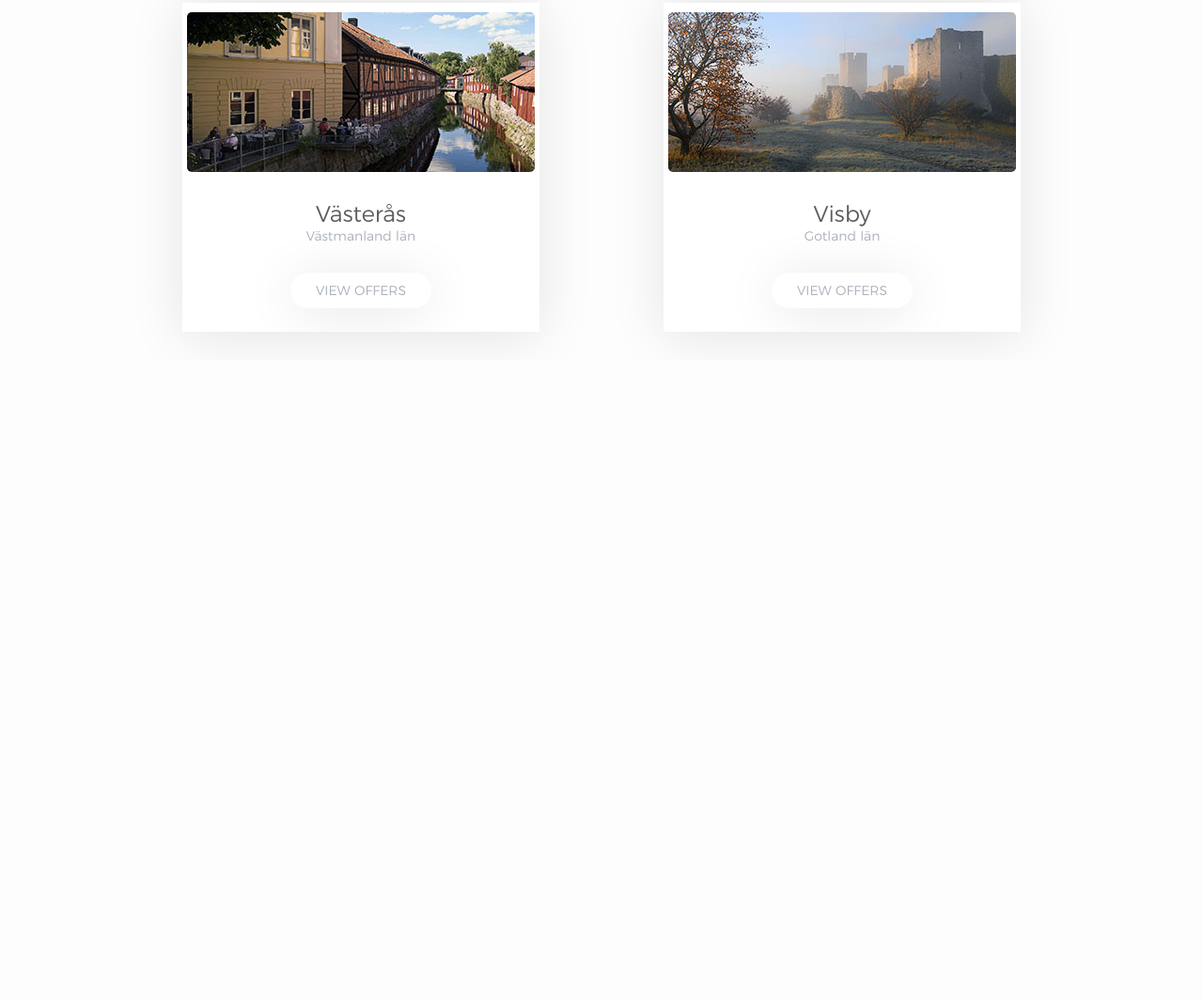
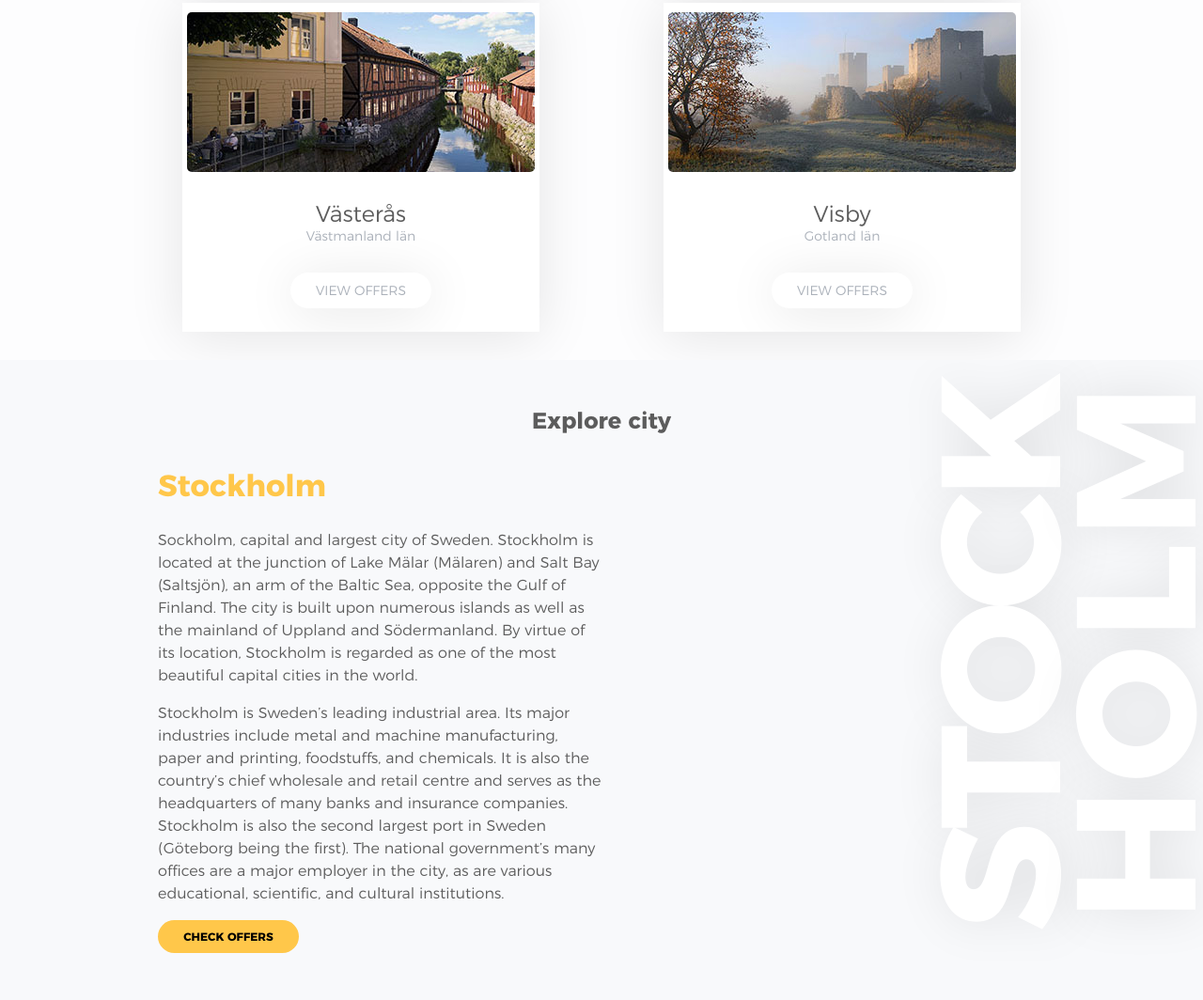
Before and after one commit to echelonka/sweland, a plain HTML site: page index.html in a window 1280 px wide. Shown: the part 1856-2920 px from the top of the page at 94% size. Before the commit the page ends 2239 px from the top, so only its background shows below. Drawn offline with Linux system fonts and the light colour scheme.

Commit message:
meta tag

```diff
--- a/index.html
+++ b/index.html
@@ -2,6 +2,7 @@
 <html lang="en">
 <head>
 	<meta charset="UTF-8">
+	<meta name="viewport" content="width=device-width">
 	<title>Sweland</title>
 	<link rel="icon" href="favicon.ico">
 	<link rel="stylesheet" href="styles.css">
@@ -133,5 +134,17 @@
 			</figure>
 		</section>
 	</div>
+	<div class="explore">
+		<div class="city-name"><span>stock</span><br><span>holm</span></div>
+		<h1>Explore city</h1>
+		<section class="about-city">
+			<div class="city-wrap">
+				<h2>Stockholm</h2>
+			<p>Sockholm, capital and largest city of Sweden. Stockholm is located at the junction of Lake Mälar (Mälaren) and Salt Bay (Saltsjön), an arm of the Baltic Sea, opposite the Gulf of Finland. The city is built upon numerous islands as well as the mainland of Uppland and Södermanland. By virtue of its location, Stockholm is regarded as one of the most beautiful capital cities in the world.</p>
+			<p>Stockholm is Sweden’s leading industrial area. Its major industries include metal and machine manufacturing, paper and printing, foodstuffs, and chemicals. It is also the country’s chief wholesale and retail centre and serves as the headquarters of many banks and insurance companies. Stockholm is also the second largest port in Sweden (Göteborg being the first). The national government’s many offices are a major employer in the city, as are various educational, scientific, and cultural institutions.</p>
+			<a href="">CHECK OFFERS</a>
+			</div>
+		</section>
+	</div>
 </body>
 </html>
--- a/styles.less
+++ b/styles.less
@@ -33,6 +33,8 @@ body{
 	font-family: @mainfont;
 	margin: 0;
 	background-color: #fdfdfe;
+	-webkit-user-select: none;
+	-moz-user-select: none;
 	header{
 		width: 100%;
 		height: 60vh;
@@ -107,6 +109,7 @@ body{
 			}
 		}
 	}
+	/* end of header */
 	.pop-wrap{
 		position: relative;
 		margin-top: -185px;
@@ -178,6 +181,7 @@ body{
 						.figname;
 					}
 					h1{
+						font-size: 2em;
 						position: absolute;
 						bottom: 30px;
 						transition: bottom .15s;
@@ -204,6 +208,7 @@ body{
 			}
 		}
 	}
+	/* end of .pop-wrap */
 	.places{
 		width: 80%;
 		margin: 0 auto;
@@ -271,6 +276,7 @@ body{
 			}
 		}
 	}
+	/* end of .places */
 	.cities-grid{
 		display: flex;
 		flex-direction: row;
@@ -330,5 +336,74 @@ body{
 			}
 		}
 	}
+	/* end of .cities-grid */
+	.explore{
+		background-color: #f8f9fb;
+		overflow: hidden;
+		position: relative;
+		padding: 50px;
+		.city-name{
+			cursor: default;
+			text-transform: uppercase;
+			font-weight: bold;
+			text-align: right;
+			position: absolute;
+			right: -150px;
+			top: 25%;
+			color: white;
+			transform: rotate(-90deg);
+			span{
+				line-height: .8em;
+				text-shadow: 0 5px 55px rgba(0,0,0,.1);
+				font-size: 180px;
+				letter-spacing: -5pt;
+				&:last-child{
+					letter-spacing: 5pt;
+				}
+			}
+		}
+		h1{
+			font-size: 1.5em;
+			text-align: center;
+			color: @grey;
+			margin-top: 0;
+			margin-bottom: 35px;
+		}
+		.about-city{
+			position: relative;
+			z-index: 1;
+			width: 80%;
+			margin: 0 auto;
+			.city-wrap{
+				width: 50%;
+				min-width: 350px;
+				h2{
+					color: @darkyellow;
+					font-size: 2em;
+				}
+				p{
+					color: @grey;
+					line-height: 1.5;
+				}
+				a{
+					font-size: 12px;
+					display: block;
+					width: 150px;
+					text-align: center;
+					padding-top: 10px;
+					padding-bottom: 10px;
+					border-radius: 20px;
+					font-weight: bold;
+					text-decoration: none;
+					color: black;
+					background-color: @darkyellow;
+					transition: .3s;
+					&:hover{
+						background-color: white;
+					}
+				}
+			}
 
+		}
+	}
 }
```
Also changed, not shown: styles.css.
